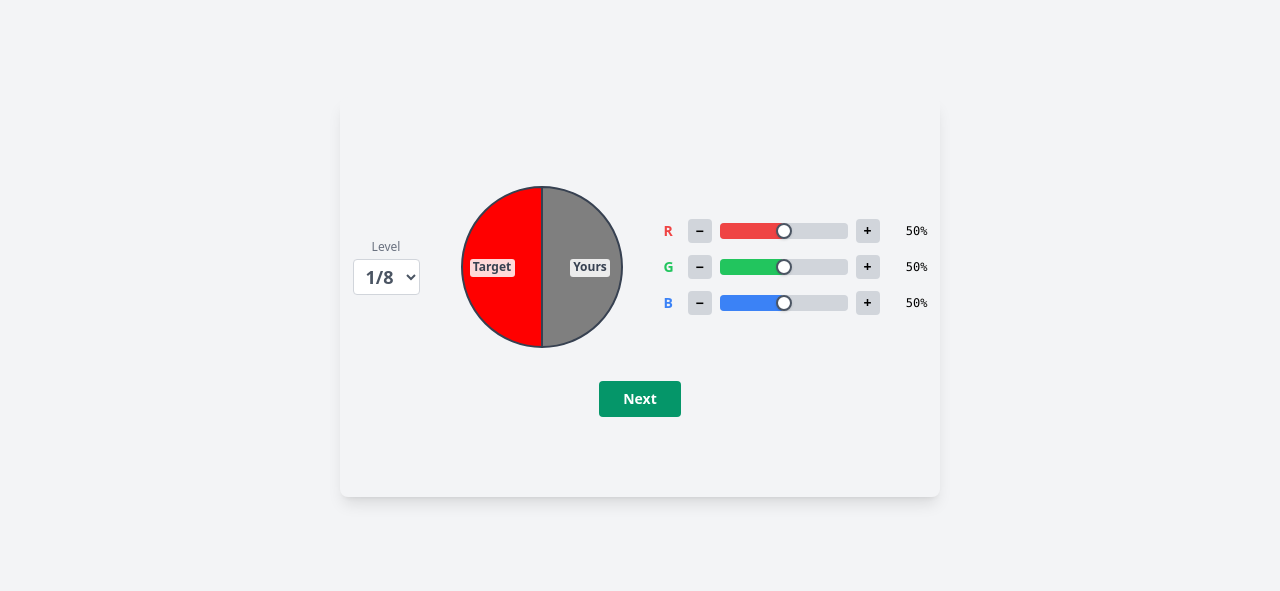
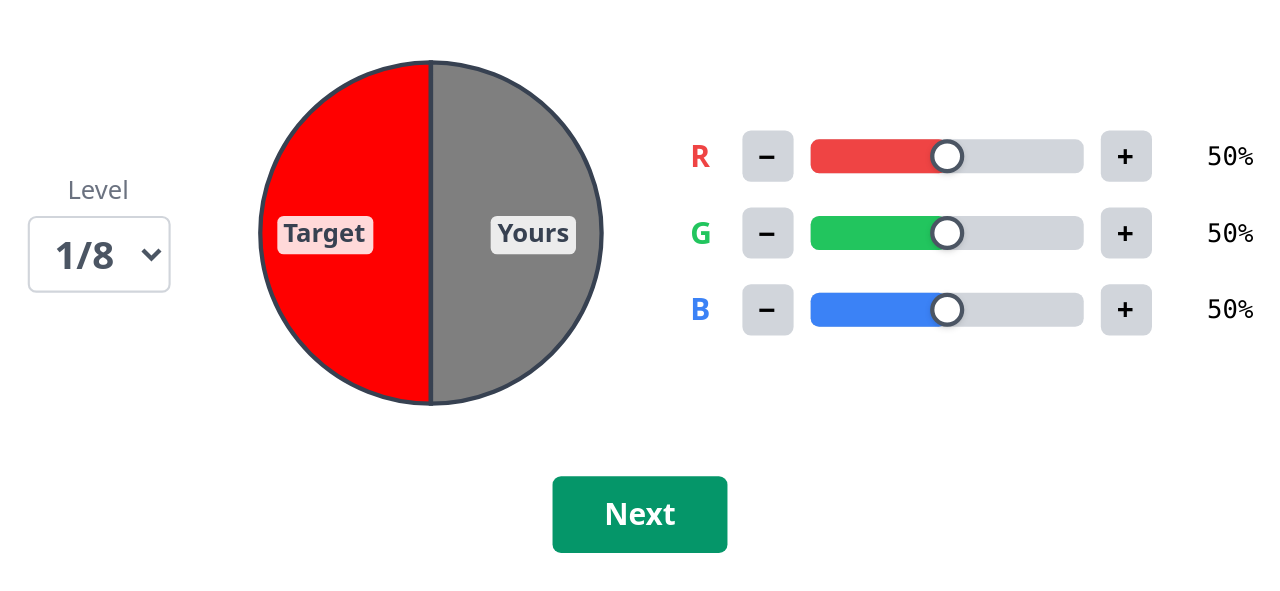
Before and after one commit to aops-curriculum/539_Middle_School_Physics_1, a website: page Light/color-mixing-game.html in a window 1280 px wide. Shown: the part 103-694 px from the top of the page. Drawn offline with nearby package versions, Linux system fonts and the light colour scheme.

Commit message:
color-mixing-game: white background, remove extra vertical space
Co-Authored-By: Claude Sonnet 4.6 <noreply@anthropic.com>

```diff
--- a/Light/color-mixing-game.html
+++ b/Light/color-mixing-game.html
@@ -12,9 +12,7 @@
       margin: 0;
       display: flex;
       justify-content: center;
-      align-items: center;
-      min-height: 100vh;
-      background-color: #f3f4f6;
+      background-color: white;
     }
   </style>
 </head>
@@ -115,7 +113,7 @@
       const targetRgb = `rgb(${toRgb(targetColor.r)}, ${toRgb(targetColor.g)}, ${toRgb(targetColor.b)})`;
 
       return React.createElement('div', {
-        className: 'w-[600px] h-[400px] bg-gray-100 flex flex-col items-center justify-center p-4 rounded-lg shadow-lg'
+        className: 'w-[600px] bg-white flex flex-col items-center p-4'
       },
         React.createElement('div', { className: 'flex items-center gap-8' },
           // Level selector
```
